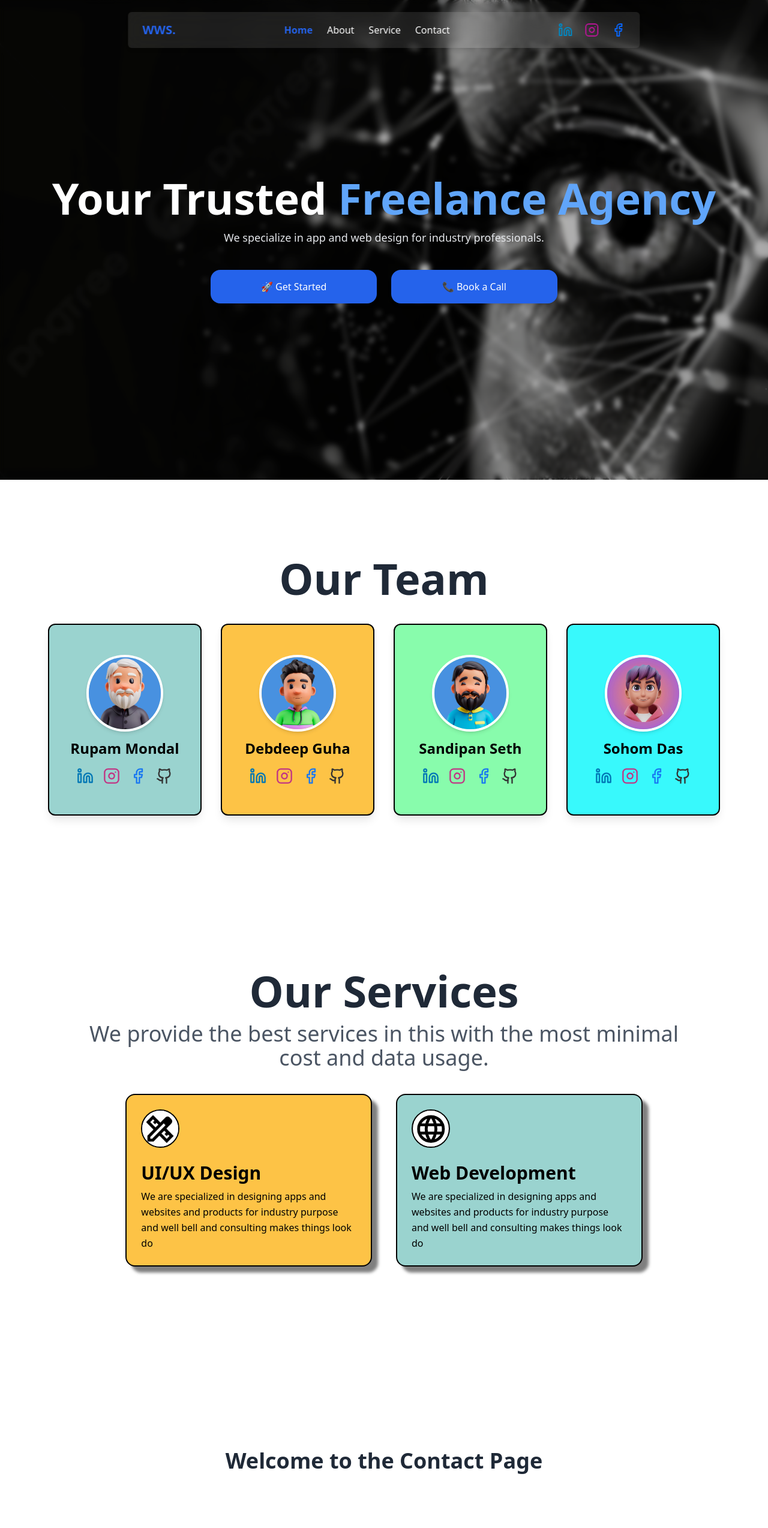
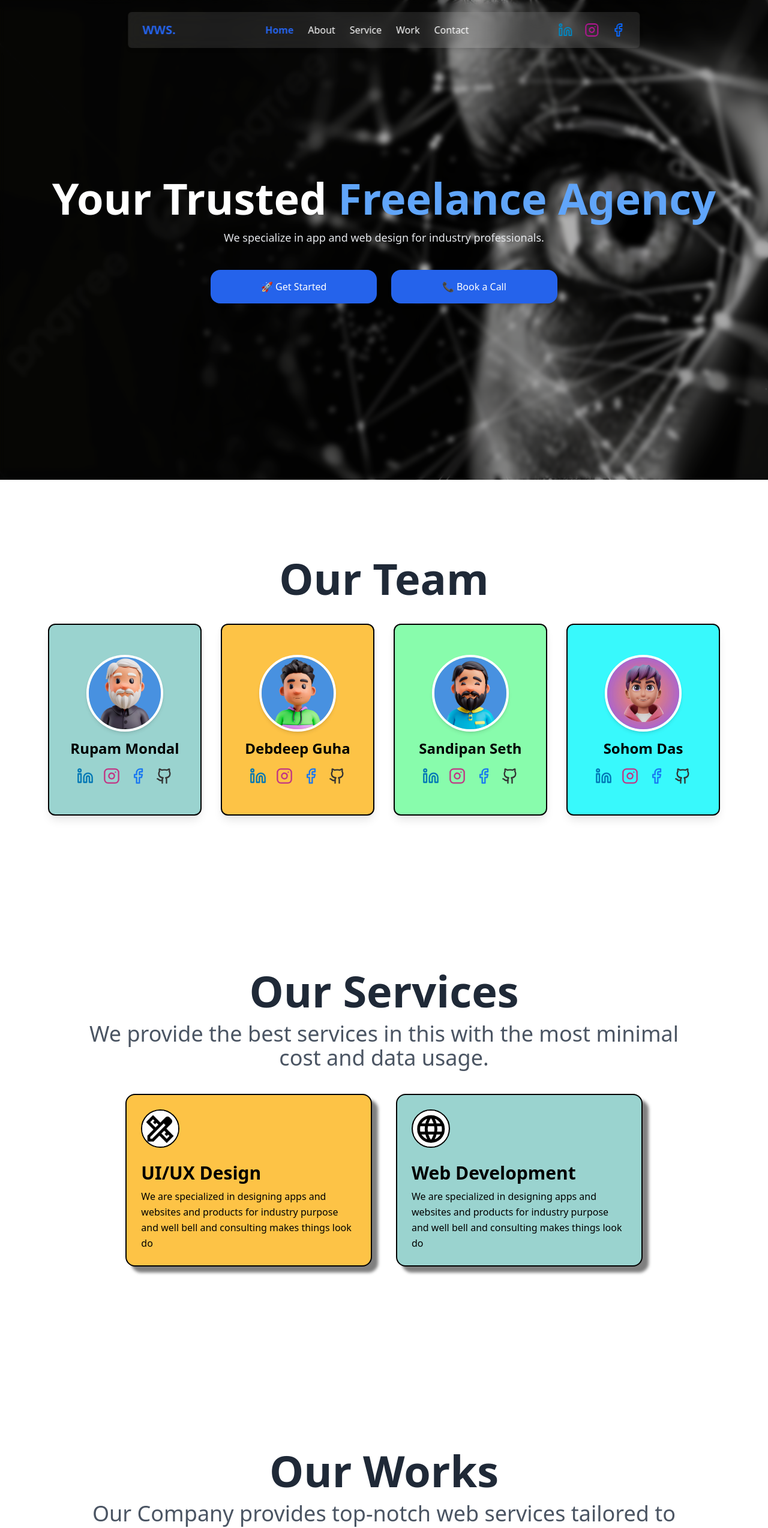
Before and after one commit to Sandipan-seth/WebWorkStudioPage, a React (Vite) app: page / in a window 1280 px wide. Shown: the top 2548 px of the page at 60% size. Built offline with nearby package versions, Linux system fonts and the light colour scheme.

Commit message:
Our work Section

```diff
--- a/src/components/Navbar.jsx
+++ b/src/components/Navbar.jsx
@@ -18,7 +18,7 @@ const Navbar = () => {
 
   useEffect(() => {
     const handleScrollSpy = () => {
-      const sections = ["home", "about", "contact", "service"];
+      const sections = ["home", "about","service", "work", "contact"];
       let currentSection = "home";
 
       sections.forEach((id) => {
@@ -32,6 +32,7 @@ const Navbar = () => {
       });
 
       setActiveSection(currentSection);
+
     };
 
     window.addEventListener("scroll", handleScrollSpy);
@@ -56,7 +57,7 @@ const Navbar = () => {
 
         {/* Desktop Menu */}
         <ul className="hidden md:flex md:w-full md:justify-center space-x-6 text-gray-700 font-medium">
-          {["home", "about", "service", "contact"].map((id) => (
+          {["home", "about", "service", "work", "contact"].map((id) => (
             <li
               key={id}
               className={`cursor-pointer hover:text-blue-500 ${
@@ -102,7 +103,7 @@ const Navbar = () => {
         }`}
       >
         <ul className="text-2xl p-4 items-center justify-center flex flex-col space-y-4 text-gray-700 text-center">
-          {["home", "about", "service", "contact"].map((id) => (
+          {["home", "about", "service","work", "contact"].map((id) => (
             <li
               key={id}
               className={`cursor-pointer hover:text-blue-500 ${
--- /dev/null
+++ b/src/components/Works.jsx
@@ -0,0 +1,30 @@
+import React from 'react'
+
+const Works = () => {
+  return (
+    <div className="mx-auto px-6 py-32 h-screen bg-white" id="work">
+      <h1 className="text-4xl md:text-7xl font-bold text-center text-gray-800">
+        Our Works
+      </h1>
+      <p className="text-center md:text-4xl text-gray-600 mt-4 max-w-4xl md:max-w-5xl mx-auto">
+        Our Company provides top-notch web services tailored to your business
+        needs, ensuring seamless digital solutions.
+      </p>
+
+      {/* <div className="flex justify-center flex-col gap-10 md:flex-row md:gap-10 mt-10">
+        <Card
+          color="#fdc346"
+          heading="UI/UX Design"
+          description=" We are specialized in designing apps and websites and products for industry purpose and well bell and consulting makes things look do"
+        />
+        <Card
+          color="#9ad3cf"
+          heading="Web Development"
+          description=" We are specialized in designing apps and websites and products for industry purpose and well bell and consulting makes things look do"
+        />
+      </div> */}
+    </div>
+  );
+}
+
+export default Works
--- a/src/pages/MainPage.jsx
+++ b/src/pages/MainPage.jsx
@@ -4,6 +4,7 @@ import Home from '../components/Home'
 import About from '../components/About'
 import Contact from '../components/Contact'
 import Service from '../components/Service'
+import Works from '../components/Works'
 
 const MainPage = () => {
   return (
@@ -12,6 +13,7 @@ const MainPage = () => {
       <Home />
       <About />
       <Service />
+      <Works />
       <Contact />
     </div>
   )
```
